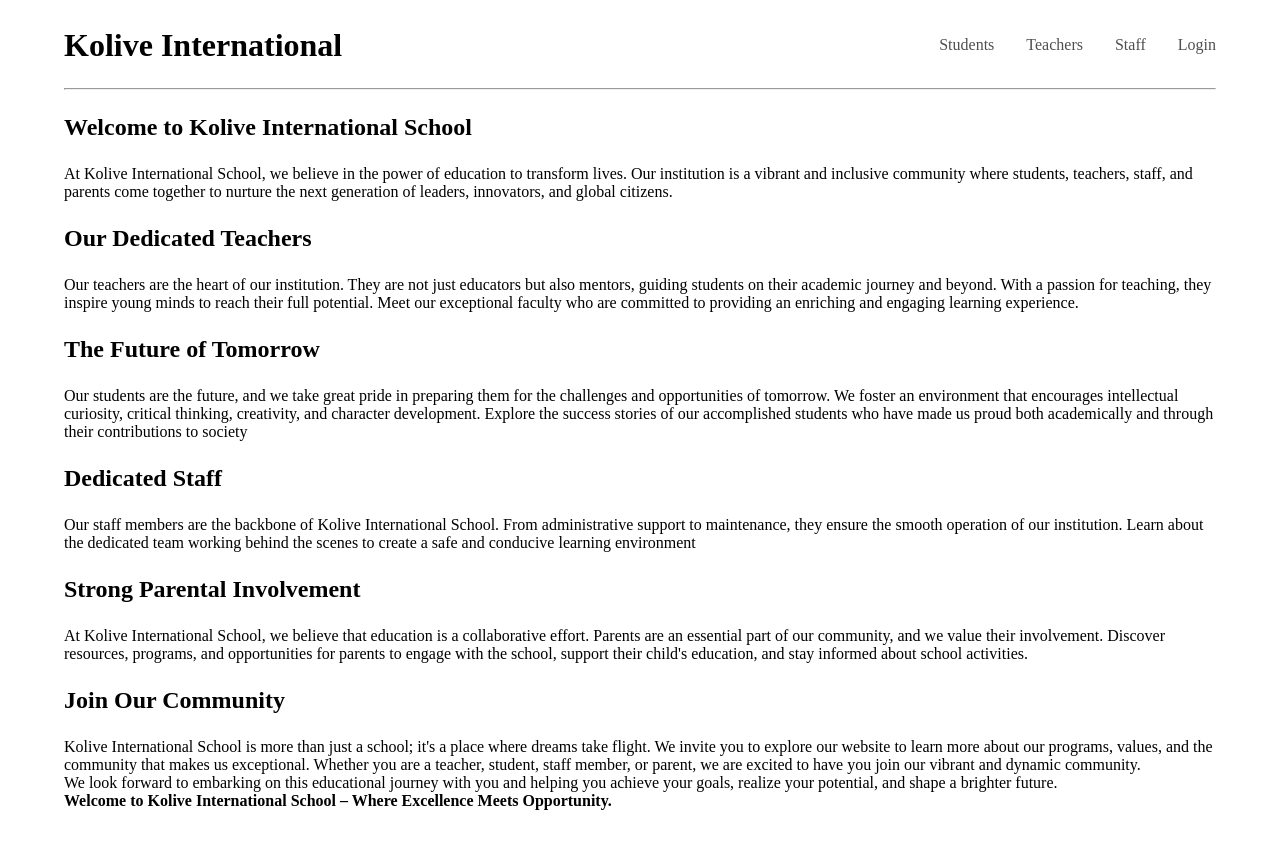
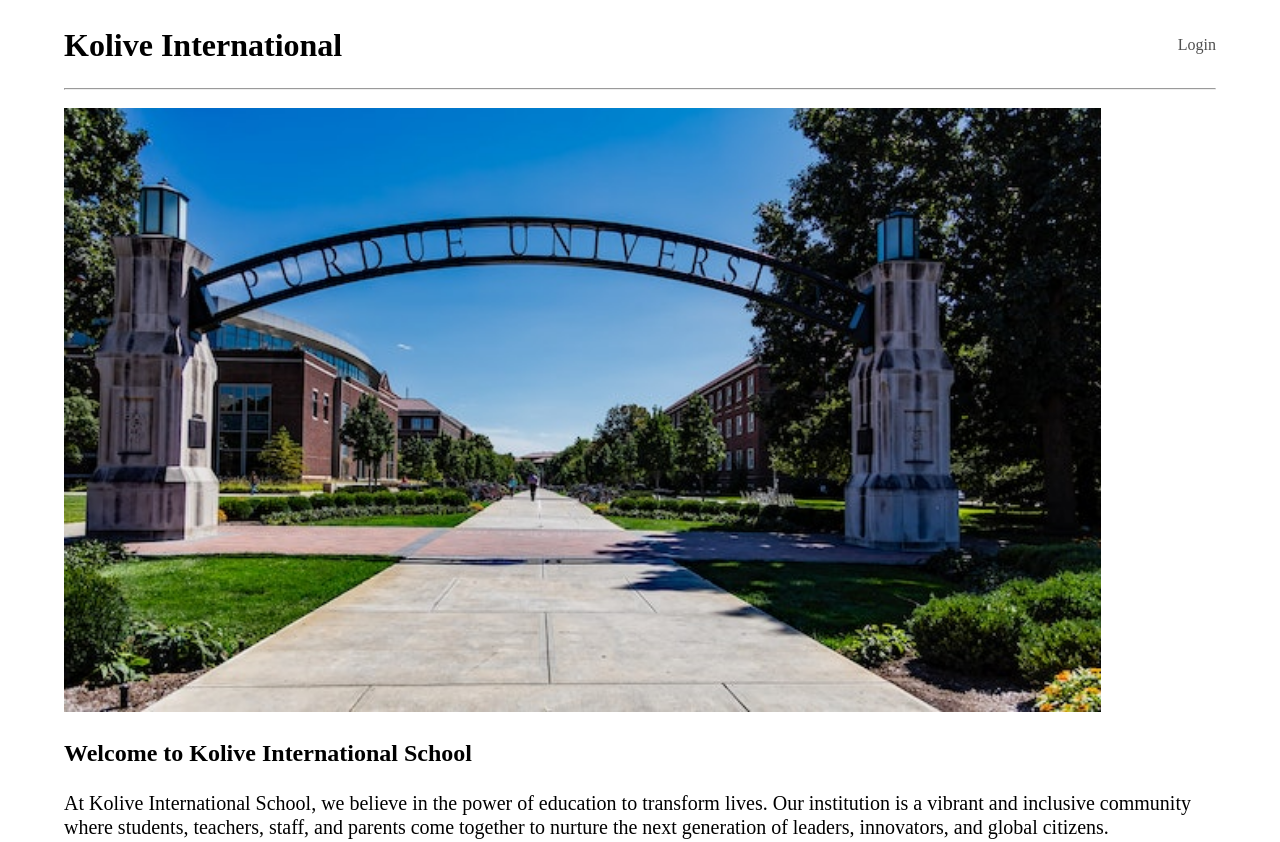
Before and after one commit to uzochukwuV/jss, a plain HTML site: page index.html in a window 1280 px wide. Shown: the top 842 px of the page. Drawn offline with Linux system fonts and the light colour scheme.

Commit message:
first comm

```diff
--- a/index.html
+++ b/index.html
@@ -34,6 +34,11 @@
         a:hover {
             color: blue;
         }
+        p {
+            font-size: 20px;
+            margin: 24px 0;
+            line-height: 24px;
+        }
     </style>
 </head>
 <body>
@@ -41,9 +46,9 @@
         <div class="flex">
             <h1>Kolive International</h1>
             <nav class="flex">
-                <a href="">Students</a>
+                <!-- <a href="">Students</a>
                 <a href="">Teachers</a>
-                <a href="">Staff</a>
+                <a href="">Staff</a> -->
                 <a href="">Login</a>
             </nav>
         </div>
@@ -51,20 +56,28 @@
         <hr>
     </header>
     <main>
-        <h2>Welcome to Kolive International School</h1>
+        <br>
+        <img src="./rema.jpg" width="90%" alt="">
+       <br> <h2>Welcome to Kolive International School</h1>
         <p>
             At Kolive International School, we believe in the power of education to transform lives. Our institution is a vibrant and inclusive community where students, teachers, staff, and parents come together to nurture the next generation of leaders, innovators, and global citizens.
         </p>
+        <img src="./rem.jpg" width="90%" alt="">
+
         <h2>Our Dedicated Teachers</h2>
         <p>
             Our teachers are the heart of our institution. They are not just educators but also mentors, guiding students on their academic journey and beyond. With a passion for teaching, they inspire young minds to reach their full potential. Meet our exceptional faculty who are committed to providing an enriching and engaging learning experience.
         </p>
+        <img src="./tima.jpg" width="90%" alt="">
+
         <h2>
             The Future of Tomorrow
         </h2>
         <p>
             Our students are the future, and we take great pride in preparing them for the challenges and opportunities of tomorrow. We foster an environment that encourages intellectual curiosity, critical thinking, creativity, and character development. Explore the success stories of our accomplished students who have made us proud both academically and through their contributions to society
         </p>
+        <img src="./renma.jpg" width="90%" alt="">
+
         <h2>
             Dedicated Staff
         </h2>
```
Also changed, not shown: rem.jpg (added), rema.jpg (added), renma.jpg (added), 1 other file.
